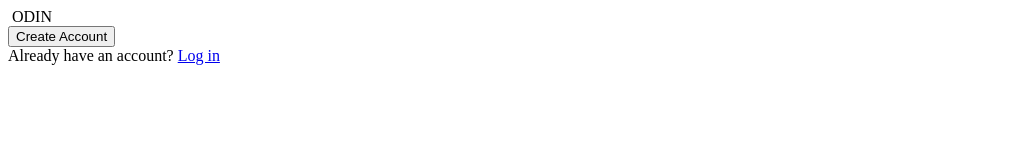
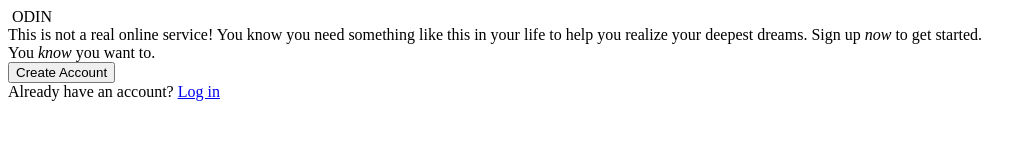
Before and after one commit to Joel-Singh/Sign-Up-Form, a plain HTML site: page index.html in a window 1280 px wide. Shown: the whole page, without its empty margins (0-1036 px from the left). Drawn offline with Linux system fonts and the light colour scheme.

Commit message:
Add additional text with italics

```diff
--- a/index.html
+++ b/index.html
@@ -14,7 +14,12 @@
       </div>
     </aside>
     <main>
-      <section></section>
+      <div>
+        This is not a real online service! You know you need something like this
+        in your life to help you realize your deepest dreams. Sign up
+        <span class="italic">now</span> to get started.
+      </div>
+      <div>You <span class="italic">know</span> you want to.</div>
       <form></form>
       <button type="submit">Create Account</button>
       <div>Already have an account? <a href="index.html">Log in</a></div>
--- a/style.css
+++ b/style.css
@@ -0,0 +1,3 @@
+.italic {
+  font-style: italic;
+}
```
